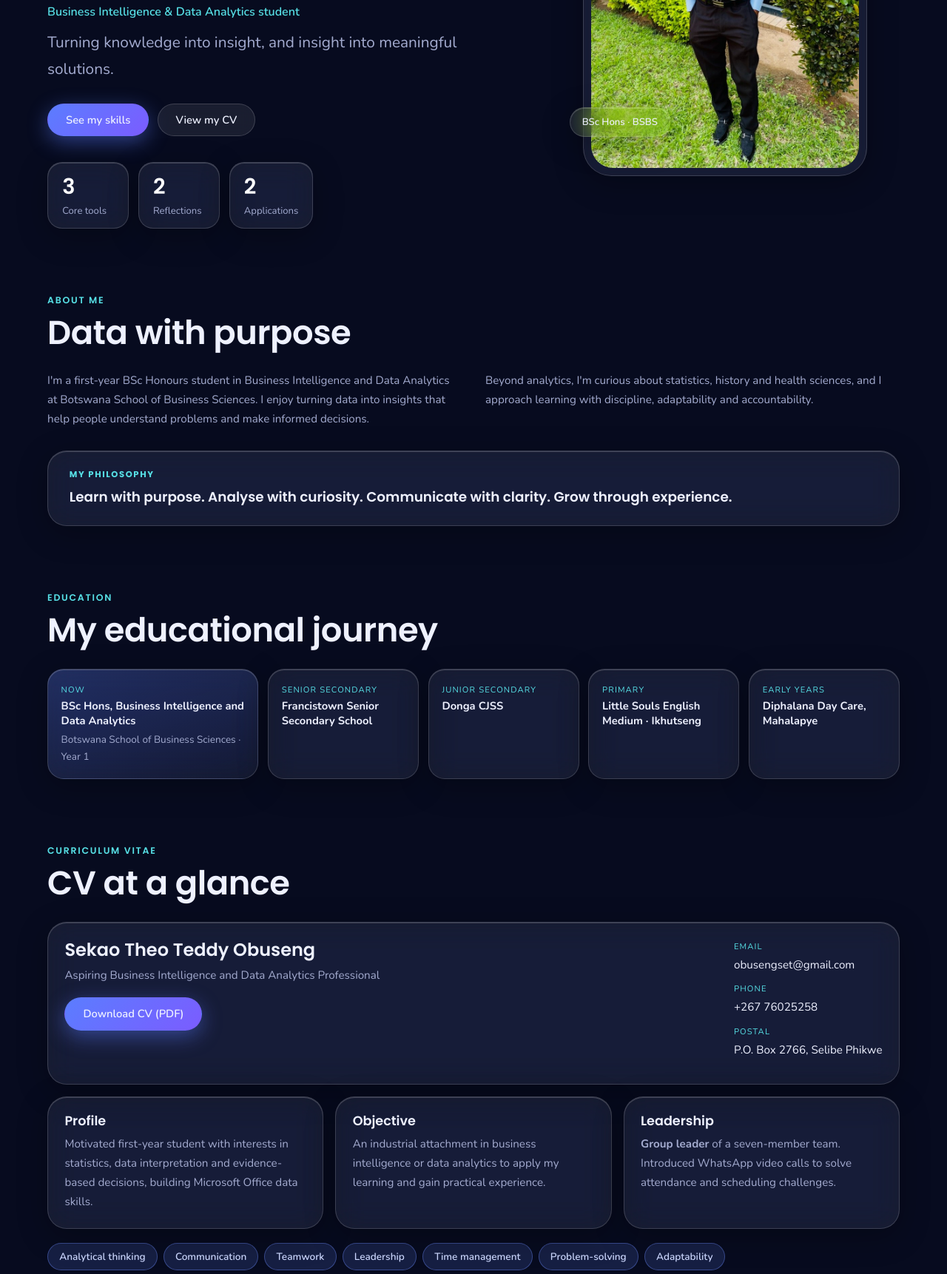
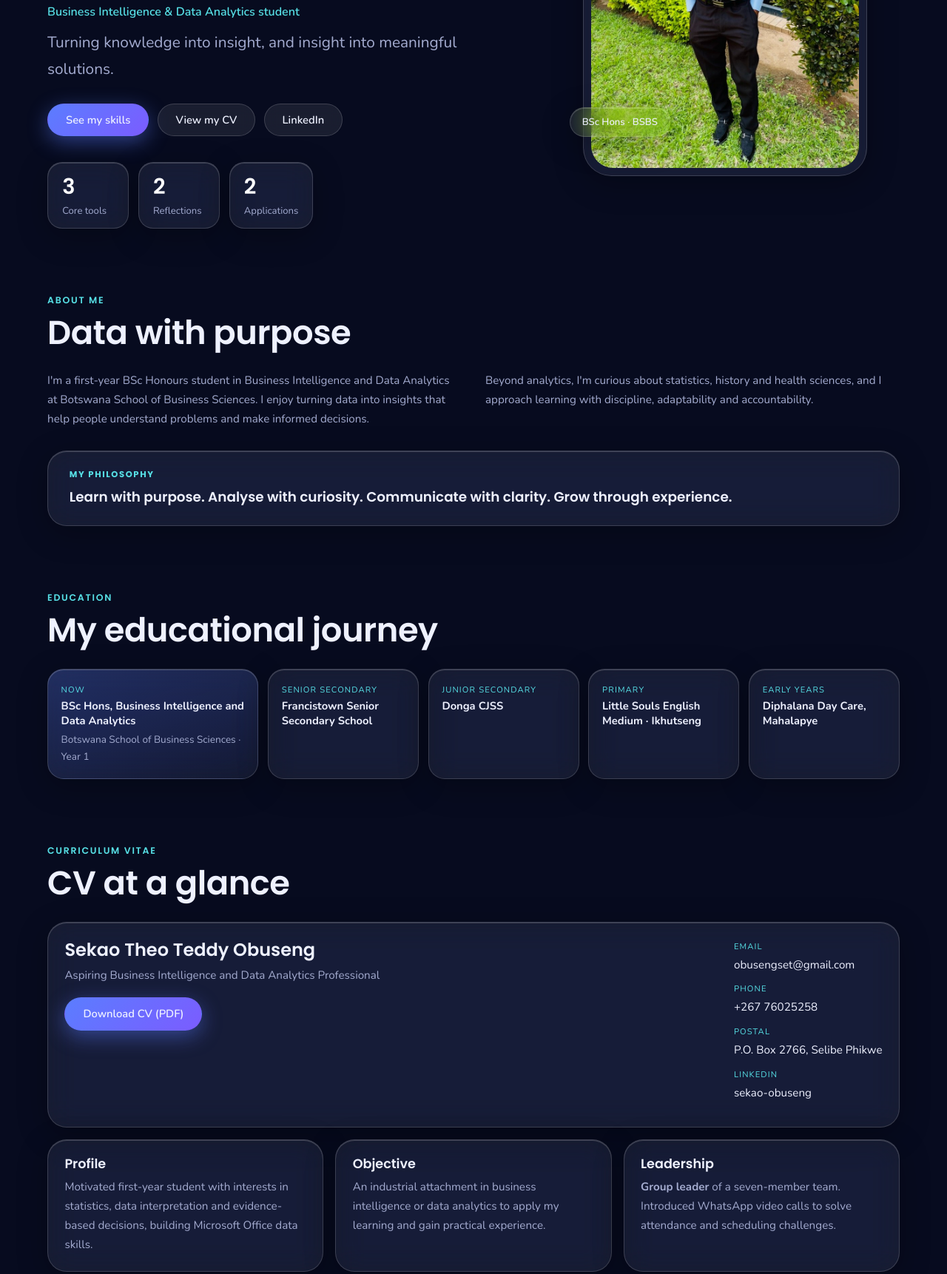
Before and after one commit to Obusengted/CSS-DIGITAL-PORTFOLIO, a plain HTML site: page index.html in a window 1280 px wide. Shown: the part 472-2194 px from the top of the page at 74% size. Drawn offline with nearby package versions, Linux system fonts and the light colour scheme.

Commit message:
Update index.html

```diff
--- a/index.html
+++ b/index.html
@@ -31,7 +31,7 @@
     <h1>Sekao Theo Teddy<br><span class="grad">Obuseng</span></h1>
     <p class="role">Business Intelligence &amp; Data Analytics student</p>
     <p class="lead">Turning knowledge into insight, and insight into meaningful solutions.</p>
-    <div class="cta"><a class="btn primary" href="#projects">See my skills</a><a class="btn" href="#cv">View my CV</a></div>
+    <div class="cta"><a class="btn primary" href="#projects">See my skills</a><a class="btn" href="#cv">View my CV</a><a class="btn" href="https://www.linkedin.com/in/sekao-obuseng-780ab5324" target="_blank" rel="noopener">LinkedIn</a></div>
     <ul class="stats">
       <li class="glass"><b data-count="3">0</b>Core tools</li>
       <li class="glass"><b data-count="2">0</b>Reflections</li>
@@ -72,7 +72,7 @@
   <div class="glass card cv-head">
     <div><h3 class="big">Sekao Theo Teddy Obuseng</h3><p class="mute">Aspiring Business Intelligence and Data Analytics Professional</p>
       <a class="btn primary dl" href="assets/Sekao_Obuseng_CV.pdf" download="Sekao_Obuseng_CV.pdf" data-cv>Download CV (PDF)</a></div>
-    <ul class="contact"><li><small>Email</small><a href="mailto:obusengset@gmail.com">obusengset@gmail.com</a></li><li><small>Phone</small><a href="tel:+26776025258">+267 76025258</a></li><li><small>Postal</small>P.O. Box 2766, Selibe Phikwe</li></ul>
+    <ul class="contact"><li><small>Email</small><a href="mailto:obusengset@gmail.com">obusengset@gmail.com</a></li><li><small>Phone</small><a href="tel:+26776025258">+267 76025258</a></li><li><small>Postal</small>P.O. Box 2766, Selibe Phikwe</li><li><small>LinkedIn</small><a href="https://www.linkedin.com/in/sekao-obuseng-780ab5324" target="_blank" rel="noopener">sekao-obuseng</a></li></ul>
   </div>
   <div class="grid3">
     <div class="glass card"><h3>Profile</h3><p>Motivated first-year student with interests in statistics, data interpretation and evidence-based decisions, building Microsoft Office data skills.</p></div>
@@ -253,7 +253,6 @@
     <div class="glass card"><h4>Hands-on practice</h4><p>Apply tools, don't just read about them.</p></div>
   </div>
   <div class="chips big-chips links"><a href="https://learn.microsoft.com" target="_blank" rel="noopener">Microsoft Learn</a><a href="https://edu.gcfglobal.org" target="_blank" rel="noopener">GCFGlobal</a><a href="https://www.khanacademy.org" target="_blank" rel="noopener">Khan Academy</a><a href="https://www.freecodecamp.org" target="_blank" rel="noopener">freeCodeCamp</a><a href="https://www.youtube.com" target="_blank" rel="noopener">YouTube</a></div>
-<li><small>LinkedIn</small><a class="li" href="https://www.linkedin.com/in/sekao-obuseng-780ab5324" target="_blank" rel="noopener"><svg viewBox="0 0 24 24"><path d="M4.98 3.5a2.5 2.5 0 11-.02 5 2.5 2.5 0 01.02-5zM3 9.75h4V21H3zM9.5 9.75h3.8v1.6h.06c.53-1 1.83-2.05 3.77-2.05 4.03 0 4.77 2.65 4.77 6.1V21h-4v-4.9c0-1.17-.02-2.67-1.63-2.67-1.63 0-1.88 1.27-1.88 2.58V21h-4z"/></svg>sekao-obuseng</a></li>
 </section>
 </main>
 
@@ -262,7 +261,7 @@
     <p class="eyebrow">Let's connect</p>
     <h2>Building towards a data-driven future</h2>
     <p>My journey is just beginning. I want to turn data into understanding, understanding into insight, and insight into decisions that create value.</p>
-    <div class="cta"><a class="btn primary" href="mailto:obusengset@gmail.com">Email me</a><a class="btn" href="tel:+26776025258">+267 76025258</a><a class="btn" href="#home">Back to top</a></div>
+    <div class="cta"><a class="btn primary" href="mailto:obusengset@gmail.com">Email me</a><a class="btn" href="https://www.linkedin.com/in/sekao-obuseng-780ab5324" target="_blank" rel="noopener">LinkedIn</a><a class="btn" href="tel:+26776025258">+267 76025258</a><a class="btn" href="#home">Back to top</a></div>
   </div>
   <p class="copy-r">© 2026 Sekao Theo Teddy Obuseng · P.O. Box 2766, Selibe Phikwe</p>
 </footer>
```
